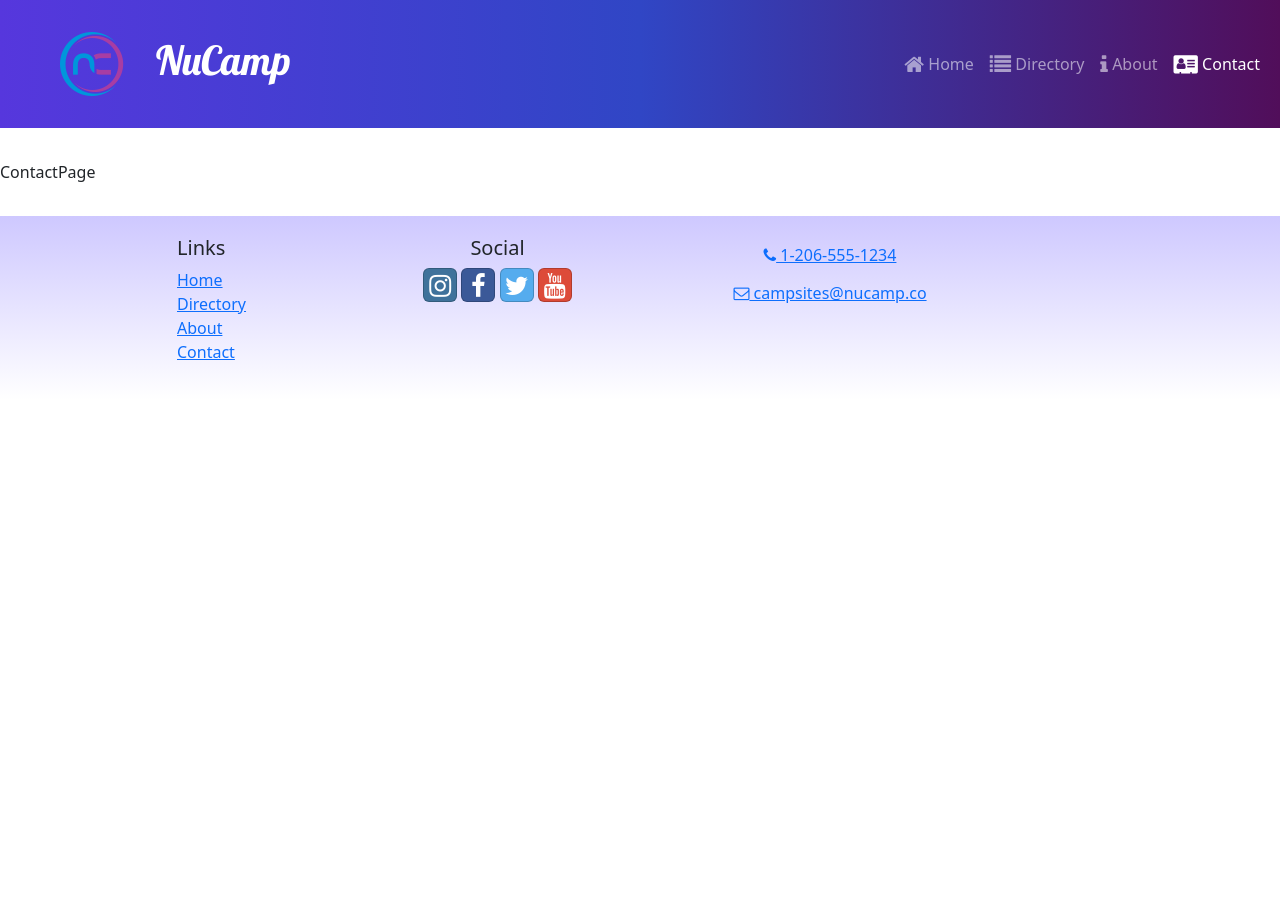
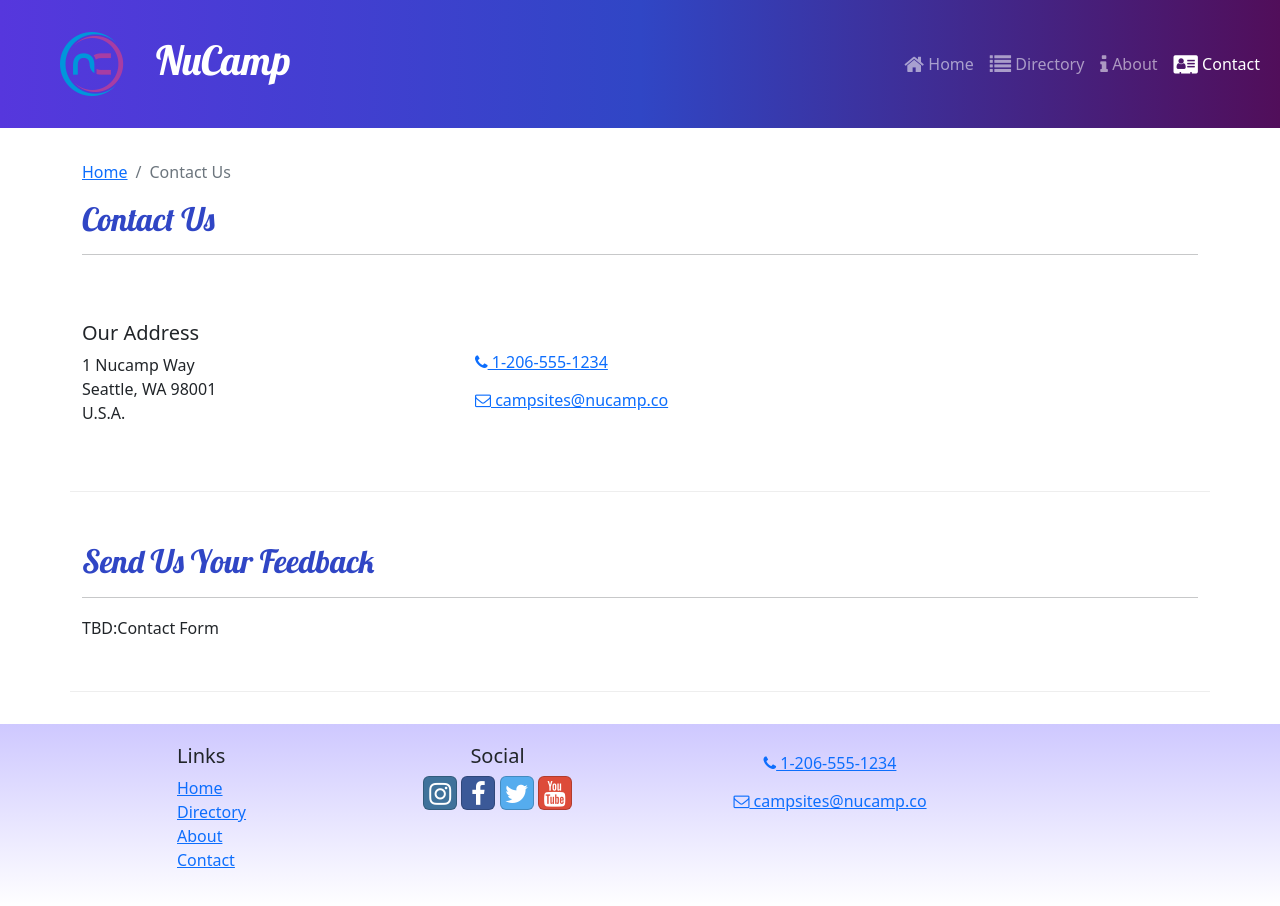
Before and after one commit to Michael-Flynn/nucampsite, a React (Create React App) app: page /contact in a window 1280 px wide. Before the commit the page ends 800 px from the top, so only its background shows below. Built offline with nearby package versions, Linux system fonts and the light colour scheme.

Commit message:
ContactPage

```diff
--- a/src/pages/ContactPage.js
+++ b/src/pages/ContactPage.js
@@ -1,5 +1,48 @@
+import { Container, Row, Col } from 'reactstrap';
+import SubHeader from '../components/SubHeader';
+
 const ContactPage =() => {
-    return <div>ContactPage</div>
+    return (
+        <Container>
+            <SubHeader current="Contact Us" />
+            <Row className='row-content align-items-center'>
+                <Col sm='4'>
+                    <h5>Our Address</h5>
+                    <address>
+                        1 Nucamp Way
+                        <br />
+                        Seattle, WA 98001
+                        <br />
+                        U.S.A.
+                    </address>
+                </Col>
+                <Col>
+                <a
+                        role='button'
+                        className='btn btn-link'
+                        href='tel:+12065551234'
+                    >
+                        <i className='fa fa-phone' /> 1-206-555-1234
+                    </a>
+                    <br />
+                    <a
+                        role='button'
+                        className='btn btn-link'
+                        href='mailto:fakeemail@fakeemail.co'
+                    >
+                        <i className='fa fa-envelope-o' /> campsites@nucamp.co
+                    </a>
+                </Col>
+            </Row>
+            <Row className='row-content'>
+                <Col xs='12'>
+                    <h2>Send Us Your Feedback</h2>
+                    <hr/>
+                </Col>
+                <Col md='10'>TBD:Contact Form</Col>
+            </Row>
+        </Container>
+    )
     };
 
     export default ContactPage;
```
